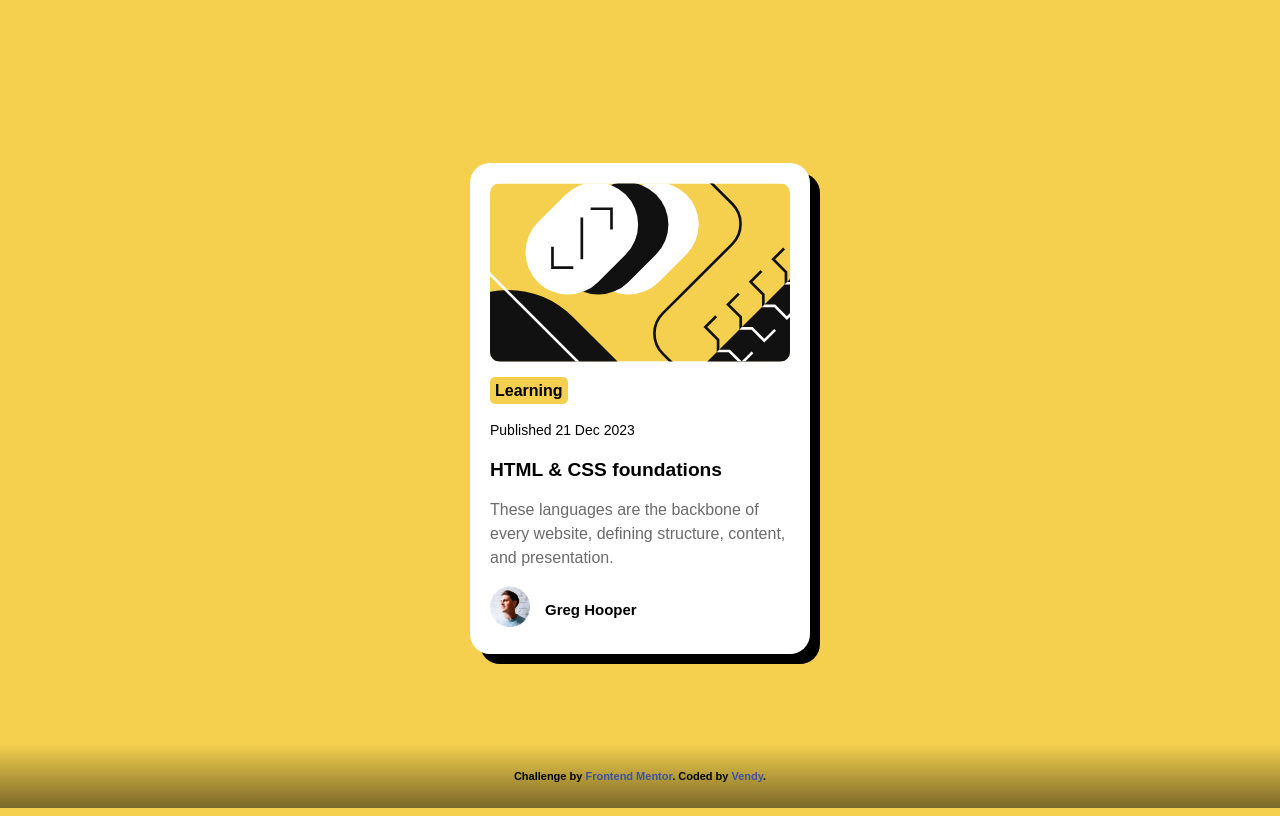
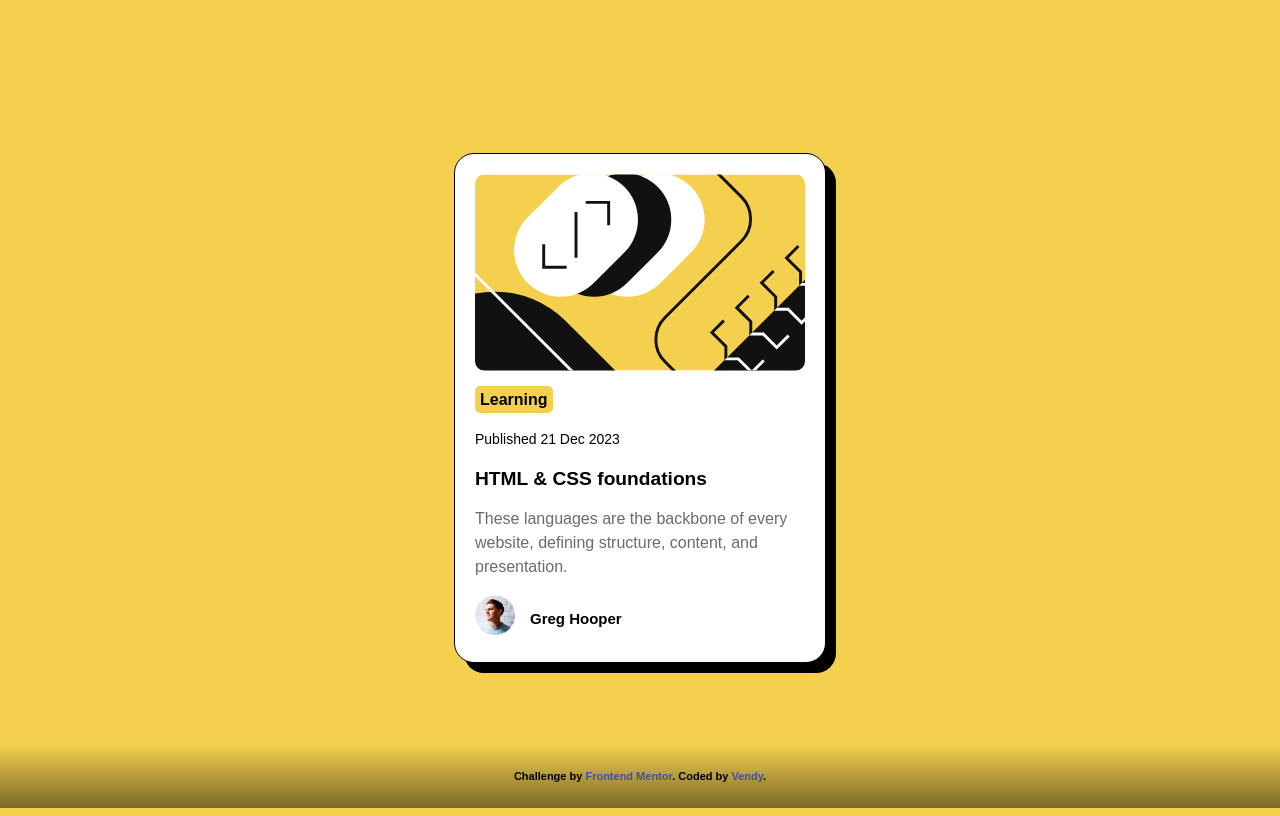
Before and after one commit to vendy0/blog-preview-card-main, a plain HTML site: page index.html in a window 1280 px wide. Drawn offline with Linux system fonts and the light colour scheme.

Commit message:
adding border and resize

```diff
--- a/style.css
+++ b/style.css
@@ -4,7 +4,6 @@
   font-style: normal;
   font-weight: normal;
 }
-
 
 body {
   position: relative;
@@ -26,7 +25,7 @@ body {
 
 .card-container {
   padding: 20px;
-  max-width: 300px;
+  max-width: 330px;
   background: hsl(0, 0%, 100%);
   display: -webkit-flex;
   display: -moz-flex;
@@ -43,6 +42,7 @@ body {
   justify-content: center;
   border-radius: 20px;
   box-shadow: 10px 10px 0 0 black;
+  border: 1px solid black;
 }
 
 .img-container img {
```
